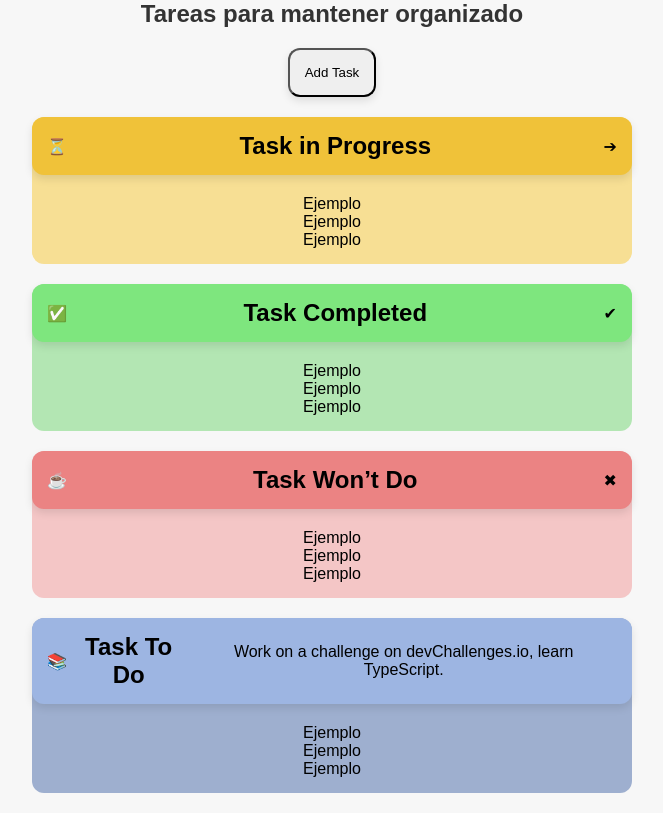
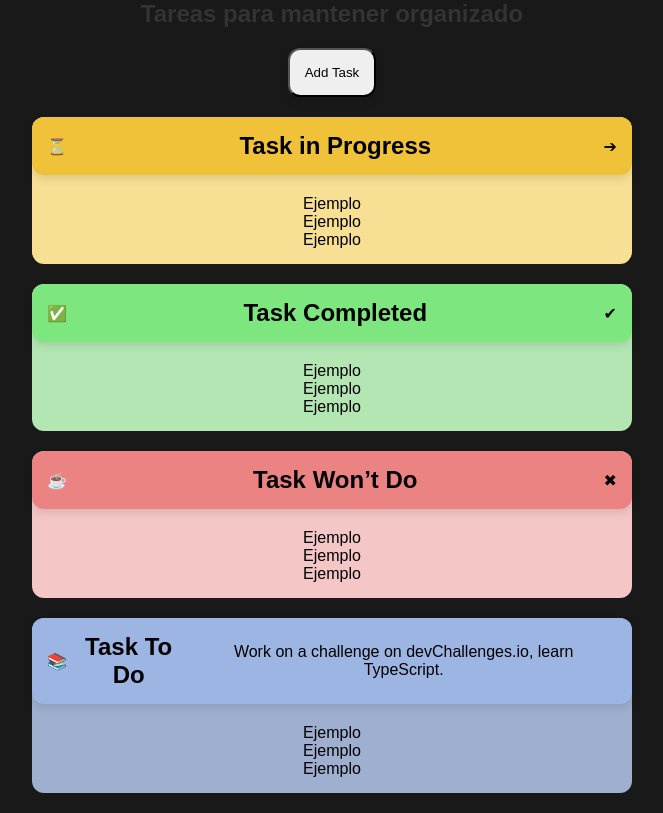
Before and after one commit to Yago-Rueda-24/ToDoWeb, a plain HTML site: page index.html in a window 1280 px wide. Shown: the whole page, without its empty margins (308-971 px from the left). Drawn offline with Linux system fonts and the light colour scheme.

Commit message:
Cambio de color del body

```diff
--- a/styles.css
+++ b/styles.css
@@ -7,7 +7,7 @@
 
 body {
     font-family: 'Arial', sans-serif;
-    background-color: #f7f7f7;
+    background-color: rgb(25, 25, 25);
     display: flex;
     justify-content: center;
     align-items: center;
```
